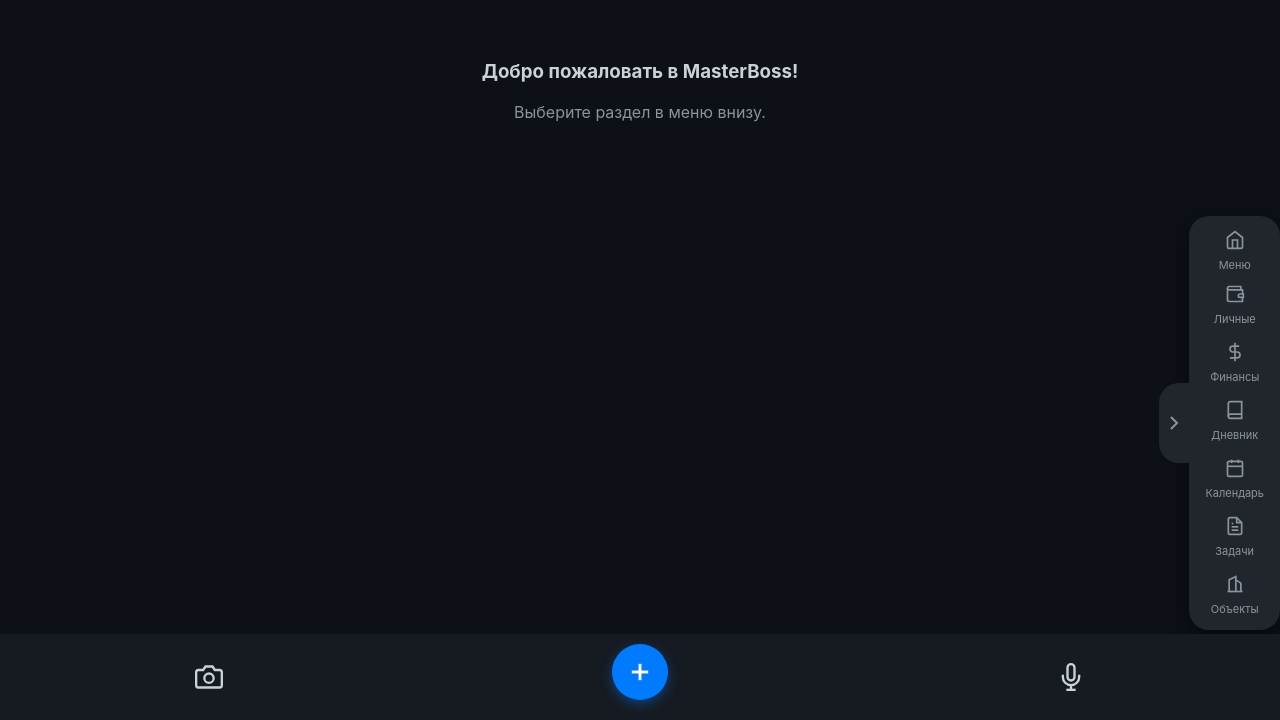
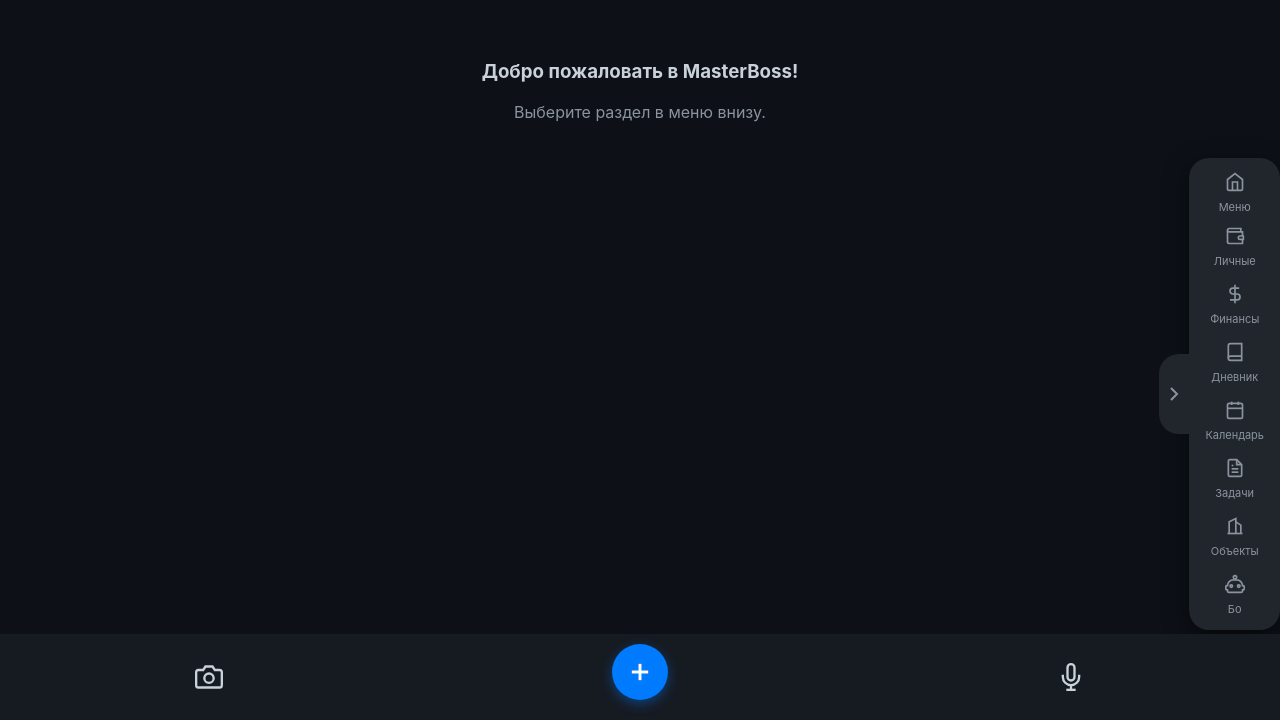
Before and after one commit to masterboplus-netizen/bo-web, a website with bundled scripts: page index.html in a window 1280 px wide. Shown: the part 80-800 px from the top of the page. Built offline with nearby package versions, Linux system fonts and the light colour scheme.

Commit message:
feat(capsule): жестко зашита кнопка Бо внизу навигационной капсулы

```diff
--- a/index.html
+++ b/index.html
@@ -73,6 +73,11 @@
                     <span style="font-size: 11px;">Меню</span>
                 </div>
                 <div id="capsule-dynamic-items" style="display: flex; flex-direction: column; gap: 4px; max-height: 50vh; overflow-y: auto; scrollbar-width: none;"></div>
+
+                <div class="nav-item" id="nav-assistant" onclick="window.openAssistant()" style="display: flex; align-items: center; justify-content: center; width: auto; padding: 6px 8px; cursor: pointer; gap: 8px; border-top: 1px solid var(--border); margin-top: 4px;">
+                    <svg width="20" height="20" viewBox="0 0 24 24" fill="none" stroke="currentColor" stroke-width="2"><path d="M12 2a2 2 0 0 1 2 2c0 .74-.4 1.39-1 1.73V7h1a7 7 0 0 1 7 7h1a1 1 0 0 1 1 1v3a1 1 0 0 1-1 1h-1v1a2 2 0 0 1-2 2H5a2 2 0 0 1-2-2v-1H2a1 1 0 0 1-1-1v-3a1 1 0 0 1 1-1h1a7 7 0 0 1 7-7h1V5.73c-.6-.34-1-.99-1-1.73a2 2 0 0 1 2-2z"/><circle cx="7.5" cy="14.5" r="1.5"/><circle cx="16.5" cy="14.5" r="1.5"/></svg>
+                    <span style="font-size: 11px;">Бо</span>
+                </div>
             </div>
         </div>
     </div>
```
